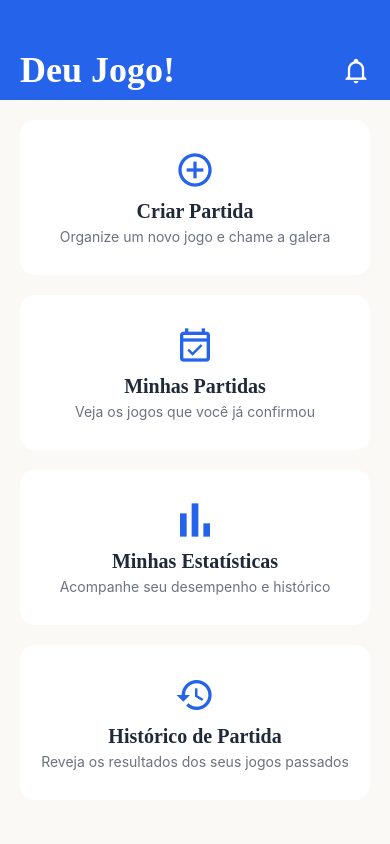
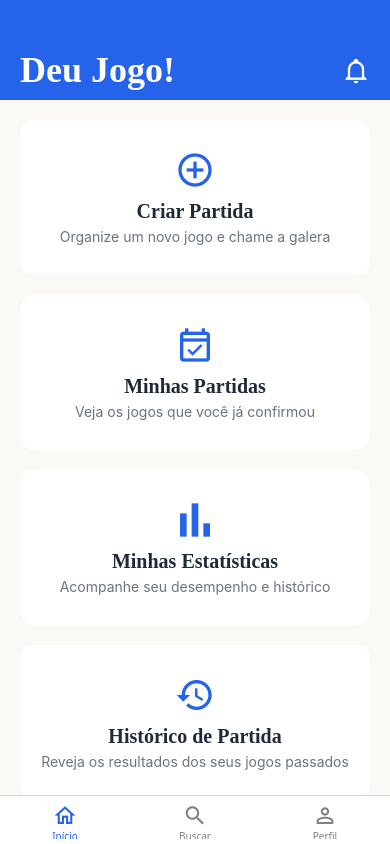
Before and after one commit to AlexandreFreitas04/tcc, a React Native app: screen / in a window 390 px wide. Built offline with nearby package versions, Linux system fonts and the light colour scheme.

Commit message:
adicionando o bottom tabs

```diff
--- a/App.js
+++ b/App.js
@@ -1,7 +1,58 @@
 import React from 'react';
+import { NavigationContainer } from '@react-navigation/native';
+import { createBottomTabNavigator } from '@react-navigation/bottom-tabs';
+import Icon from 'react-native-vector-icons/MaterialCommunityIcons';
 import Home from './screens/Home';
+import Busca from './screens/Buscar';
+import Perfil from './screens/Perfil';
+
+
+const Tab = createBottomTabNavigator();
 
 export default function App() {
+  return (
+    <NavigationContainer>
+      <Tab.Navigator
 
-  return <Home />;
+        screenOptions={{
+          tabBarActiveTintColor: '#2563EB',
+          tabBarInactiveTintColor: 'gray',
+          headerShown: false,
+        }}
+      >
+        <Tab.Screen
+          name="Home"
+          component={Home}
+          options={{
+            tabBarLabel: 'Início',
+            tabBarIcon: ({ color, size }) => (
+              <Icon name={'home-outline'} size={size} color={color} />
+            ),
+          }}
+        />
+
+        <Tab.Screen
+          name="Buscar"
+          component={Busca}
+          options={{
+            tabBarLabel: 'Buscar',
+            tabBarIcon: ({ color, size }) => (
+              <Icon name="magnify" size={size} color={color} />
+            ),
+          }}
+        />
+
+        <Tab.Screen
+          name="Perfil"
+          component={Perfil}
+          options={{
+            tabBarLabel: 'Perfil',
+            tabBarIcon: ({ color, size, }) => (
+              <Icon name={'account-outline'} size={size} color={color} />
+            ),
+          }}
+        />
+      </Tab.Navigator>
+    </NavigationContainer>
+  );
 }
--- /dev/null
+++ b/estilos/buscarStyle.js
@@ -0,0 +1,11 @@
+import { StyleSheet } from "react-native";
+
+const styles = StyleSheet.create({
+  container: {
+    flex: 1,
+    backgroundColor: '#FAF9F6',
+  }
+
+});
+
+export default styles;
--- /dev/null
+++ b/estilos/perfilStyle.js
@@ -0,0 +1,11 @@
+import { StyleSheet } from "react-native";
+
+const styles = StyleSheet.create({
+  container: {
+    flex: 1,
+    backgroundColor: '#FAF9F6',
+  }
+
+});
+
+export default styles;
--- a/package.json
+++ b/package.json
@@ -9,15 +9,15 @@
     "web": "expo start --web"
   },
   "dependencies": {
-    "@react-navigation/bottom-tabs": "^7.3.13",
-    "@react-navigation/native": "^7.1.9",
+    "@react-navigation/bottom-tabs": "^7.3.14",
+    "@react-navigation/native": "^7.1.10",
     "expo": "~53.0.9",
     "expo-font": "~13.3.1",
     "expo-status-bar": "~2.2.3",
     "react": "19.0.0",
     "react-native": "0.79.2",
     "react-native-safe-area-context": "5.4.0",
-    "react-native-screens": "~4.10.0",
+    "react-native-screens": "~4.11.1",
     "react-native-vector-icons": "^10.2.0"
   },
   "devDependencies": {
--- /dev/null
+++ b/screens/Buscar.js
@@ -0,0 +1,10 @@
+import React from 'react';
+import { View, Text} from 'react-native';
+import styles from '../estilos/buscarStyle';
+export default function BuscaScreen() {
+  return (
+    <View style={styles.container}>
+      <Text>Tela de Busca</Text>
+    </View>
+  );
+}
--- /dev/null
+++ b/screens/Perfil.js
@@ -0,0 +1,11 @@
+import React from 'react';
+import { View, Text, StyleSheet } from 'react-native';
+import styles from '../estilos/perfilStyle';
+
+export default function PerfilScreen() {
+  return (
+    <View style={styles.container}>
+      <Text>Tela de Perfil</Text>
+    </View>
+  );
+};
```
Also changed, not shown: meuTexto.js (deleted, +0 -21 lines), imports.js (deleted), 1 other file (tests, documents, lock files or other folders).
